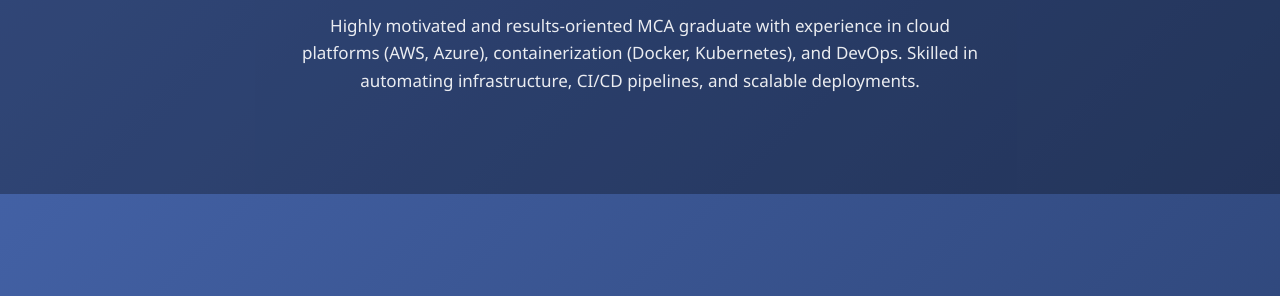
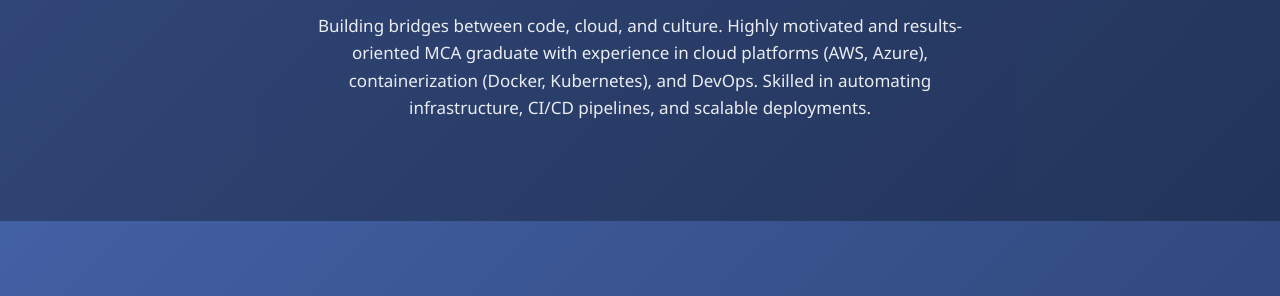
Before and after one commit to bhaskar-2001/Static-website_portfolio-by-github-page, a plain HTML site: page index.html in a window 1280 px wide. Shown: the part 471-767 px from the top of the page. Drawn offline with Linux system fonts and the light colour scheme.

Commit message:
Update index.html

```diff
--- a/index.html
+++ b/index.html
@@ -27,9 +27,9 @@
     <h1>Bhaskar Kushwah</h1>
     <h2>Cloud & DevOps Engineer</h2>
     <p>
-      Highly motivated and results-oriented MCA graduate with experience in cloud platforms (AWS, Azure),
-      containerization (Docker, Kubernetes), and DevOps. Skilled in automating infrastructure, CI/CD pipelines,
-      and scalable deployments.
+      Building bridges between code, cloud, and culture. Highly motivated and results-oriented MCA graduate
+      with experience in cloud platforms (AWS, Azure), containerization (Docker, Kubernetes), and DevOps.
+      Skilled in automating infrastructure, CI/CD pipelines, and scalable deployments.
     </p>
   </header>
 
```
